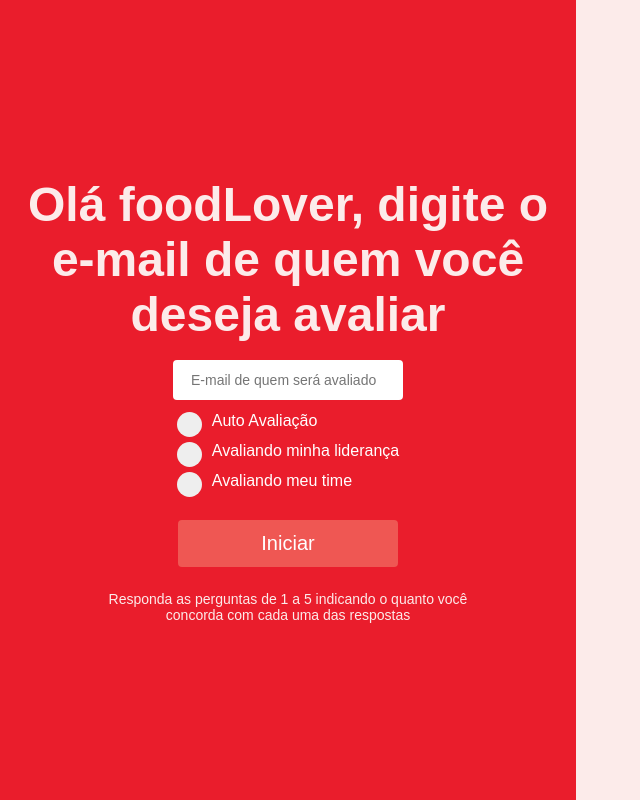
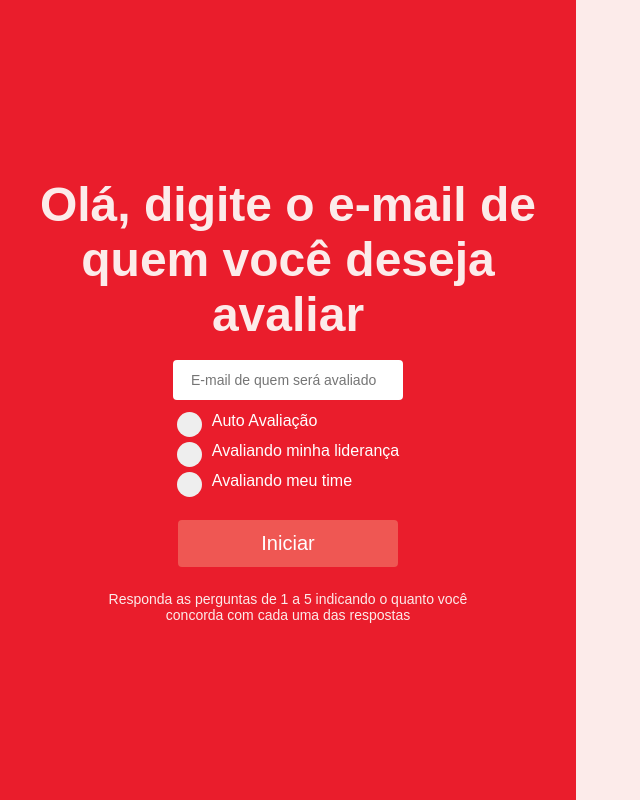
Before and after one commit to lucas-urquiza/Feedback_Ifood, a React (Create React App) app: page / in a window 1280 px wide. Shown: the whole page, without its empty margins (0-640 px from the left). Built offline with nearby package versions, Linux system fonts and the light colour scheme; a web font is replaced by a local one.

Commit message:
alteracoes de nomes de foodlover

```diff
--- a/src/App.js
+++ b/src/App.js
@@ -161,7 +161,7 @@
 
         AlertError.fire({
           icon: 'success',
-          title: 'Obrigado foodlover!',
+          title: 'Obrigado!',
           text: `Avaliação de ${targetNameToFeedback} enviada com sucesso`,
         })
 
@@ -179,9 +179,9 @@
 
         {/* Lado Esquerdo */}
         <div className="infoBox">
-          {canStart ? ( <h1>Olá foodLover, digite o e-mail de quem você deseja avaliar</h1>) : (
+          {canStart ? ( <h1>Olá, digite o e-mail de quem você deseja avaliar</h1>) : (
             <h1 className="hideOnMobile">
-              Como o(a) foodLover avaliado(a) está desenvolvendo novos(as) líderes?
+            Como você(a), enquanto avaliado(a), está desenvolvendo novos(a) líderes?
             </h1>
           ) }
 
```
